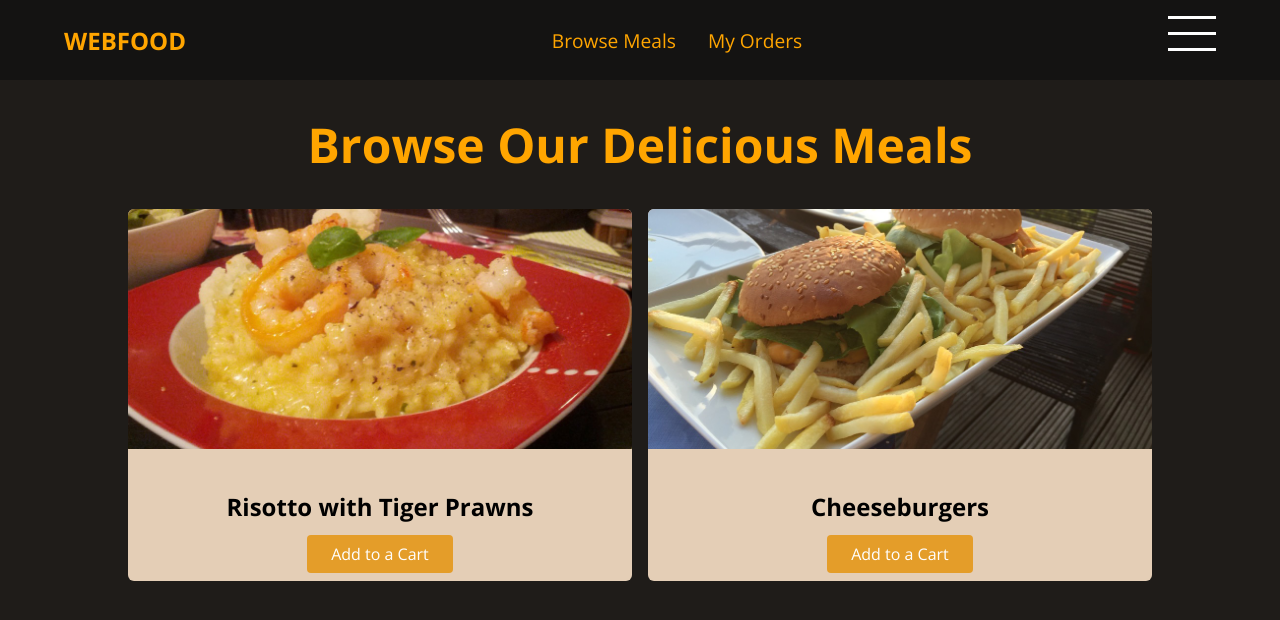
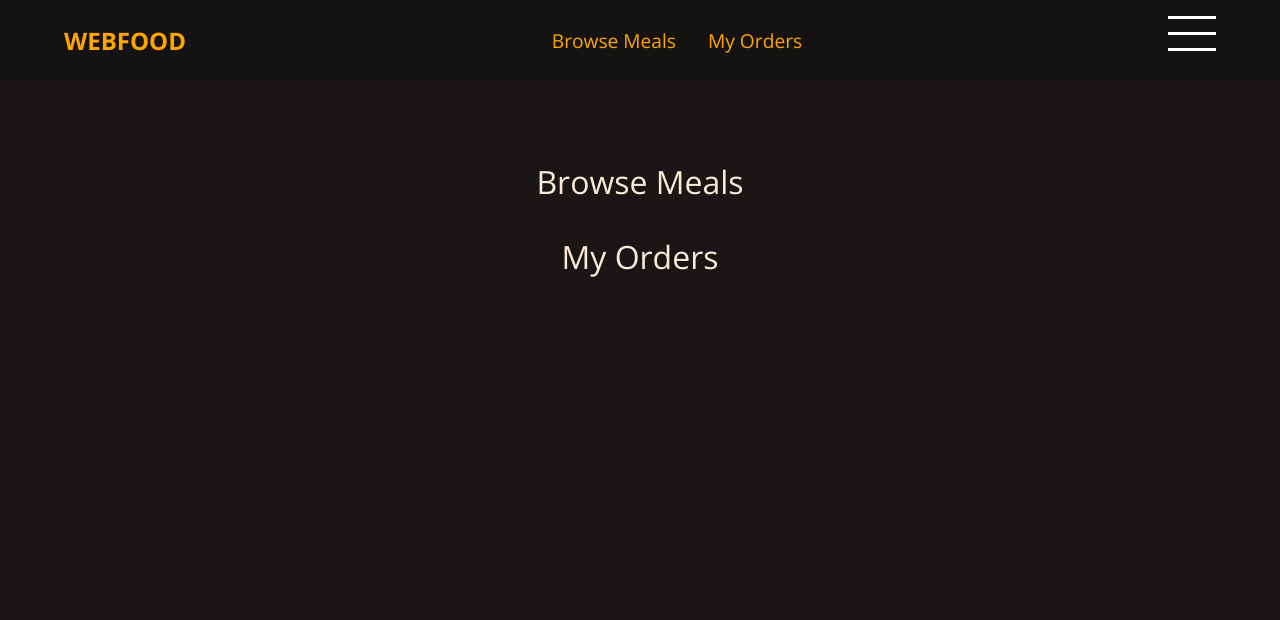
Before and after one commit to aziemp66/Responsive-Design-Project, a plain HTML site: page index.html in a window 1280 px wide. Drawn offline with nearby package versions, Linux system fonts and the light colour scheme.

Commit message:
Side-drawer Demo

```diff
--- a/index.html
+++ b/index.html
@@ -17,7 +17,7 @@
             <a id="logo" href="/index.html">Webfood</a>
             <nav>
                 <ul>
-                    <li><a href="">Browse Meals</a></li>
+                    <li><a href="/index.html">Browse Meals</a></li>
                     <li><a href="">My Orders</a></li>
                 </ul>
             </nav>
@@ -27,6 +27,14 @@
                 <span></span>
             </a>
         </header>
+        <aside id="side-drawer">
+            <nav>
+                <ul>
+                    <li><a href="/index.html">Browse Meals</a></li>
+                    <li><a href="">My Orders</a></li>
+                </ul>
+            </nav>
+        </aside>
         <main>
             <h1>Browse Our Delicious Meals</h1>
             <section id="latest-product">
--- a/style/index.css
+++ b/style/index.css
@@ -14,6 +14,8 @@ a {
     align-items: center;
     background-color: rgb(20, 19, 18);
     padding: 0 5%;
+    position: sticky;
+    top: 0;
 }
 #logo {
     font-size: 1.5rem;
@@ -50,6 +52,34 @@ a {
 }
 #main-header nav a:hover {
     color: rgb(100, 70, 36);
+}
+#side-drawer {
+    width: 100%;
+    height: 100%;
+    background-color: rgb(26, 22, 22);
+    position: fixed;
+    left: 0;
+}
+#side-drawer ul {
+    list-style: none;
+    margin: 0;
+    padding: 4rem 1rem;
+    display: flex;
+    flex-direction: column;
+    align-items: center;
+}
+#side-drawer li {
+    margin: 1rem 0;
+}
+#side-drawer a {
+    font-size: 2rem;
+    color: antiquewhite;
+    padding: 0.3rem;
+    border-radius: 6px;
+}
+#side-drawer a:hover {
+    background-color: antiquewhite;
+    color: rgb(26, 22, 22);
 }
 main h1 {
     text-align: center;
```
